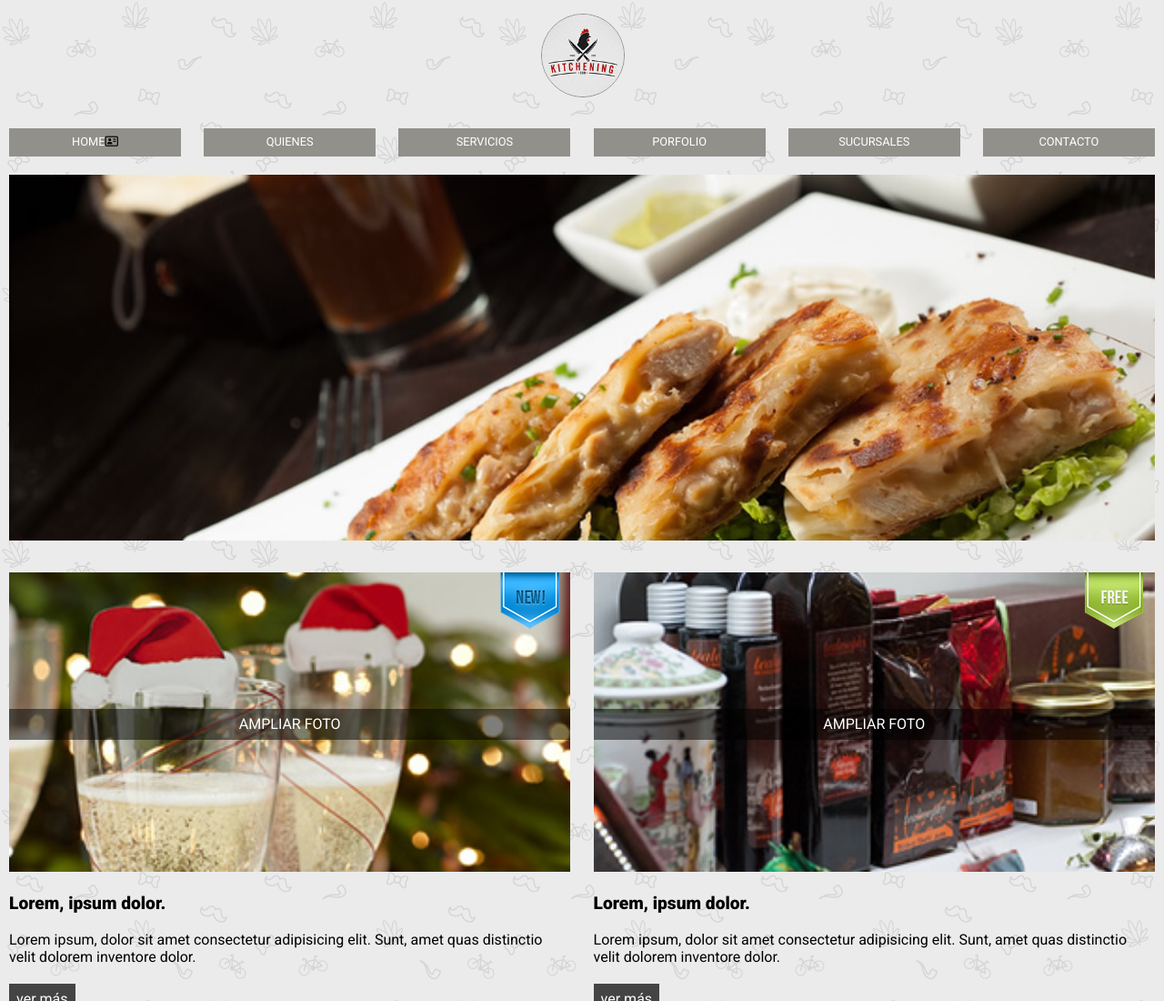
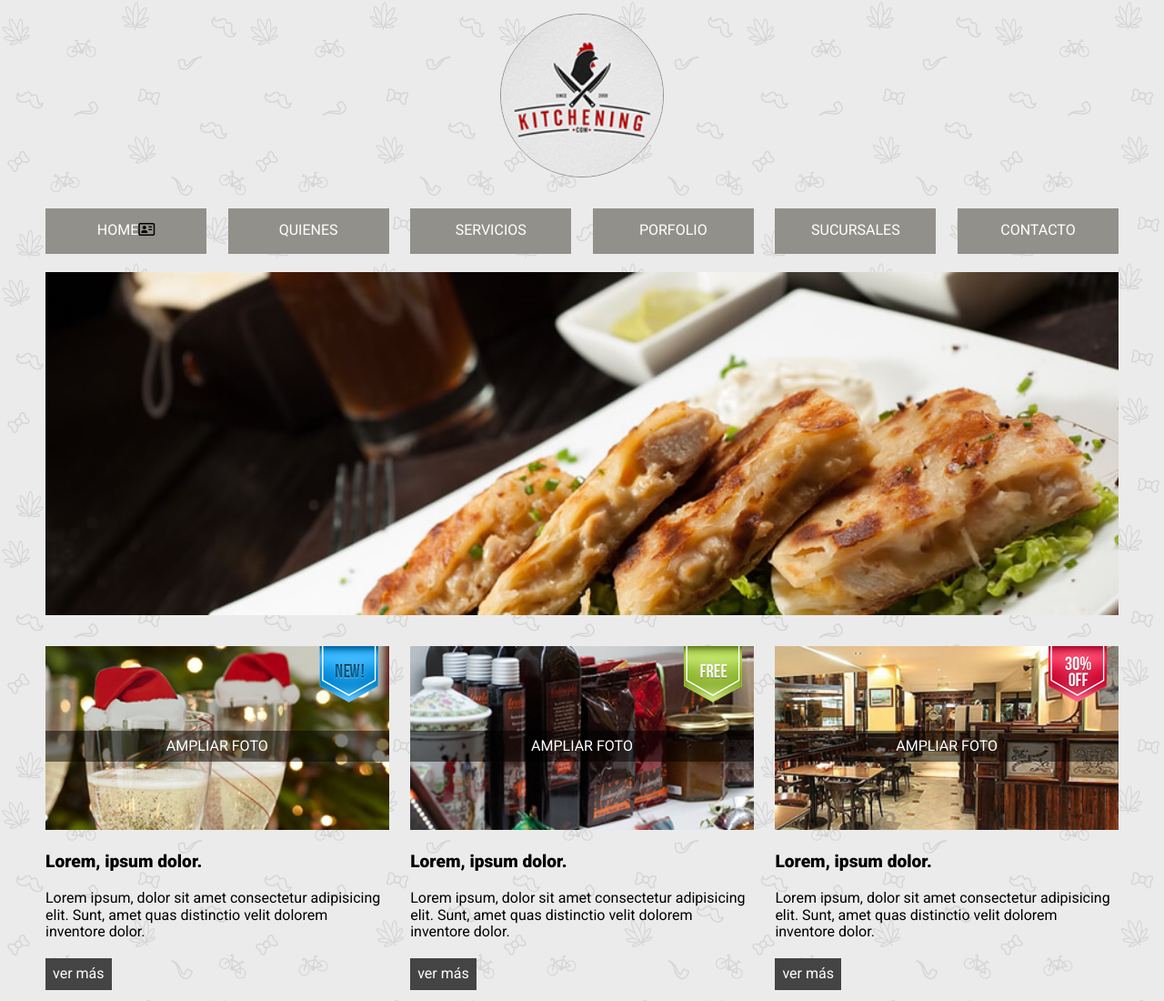
Before and after one commit to sebastian-tapia/kitchening, a website: page views/home.html in a window 1280 px wide. Shown: the top 1100 px of the page at 91% size. Drawn offline with Linux system fonts and the light colour scheme.

Commit message:
desktop hecho

```diff
--- a/public/css/general.css
+++ b/public/css/general.css
@@ -5,6 +5,7 @@
 }
 * {
   margin: 0;
+  box-sizing: border-box;
 }
 
 a {
@@ -23,4 +24,13 @@ body {
   background-image: url('/img/bg-body.png');
   font-family:'Roboto';
   margin: 0 10px;
+  max-width: 1180px;
 }
+
+@media (min-width:1180px) {
+  body {
+
+    margin: auto;
+
+  }
+}
--- a/public/css/home.css
+++ b/public/css/home.css
@@ -146,3 +146,29 @@
         font-size: 0.8rem;
     }
 }
+
+@media (min-width:1180px)    {
+    .home__header--box-logo {
+
+        width: 180px;
+    }
+    .home__header__nav--menu ul li{
+
+        font-size: 1rem;
+        height: 50px ;
+        padding: 15px 0 ;
+    }
+
+    .home__main__section__article{
+        float: left;
+        width: 32%;
+
+    }
+    .home__main__section__article:nth-child(even){
+        margin-right: 2%;
+    }
+
+    .home__main__section__article:nth-child(3n){
+        margin-right: 0;
+    }
+}
```
